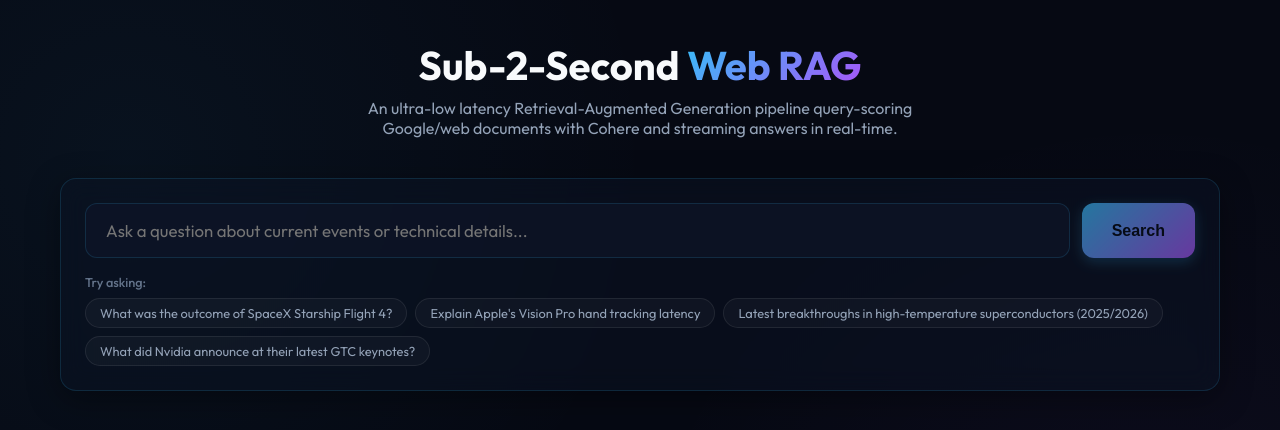
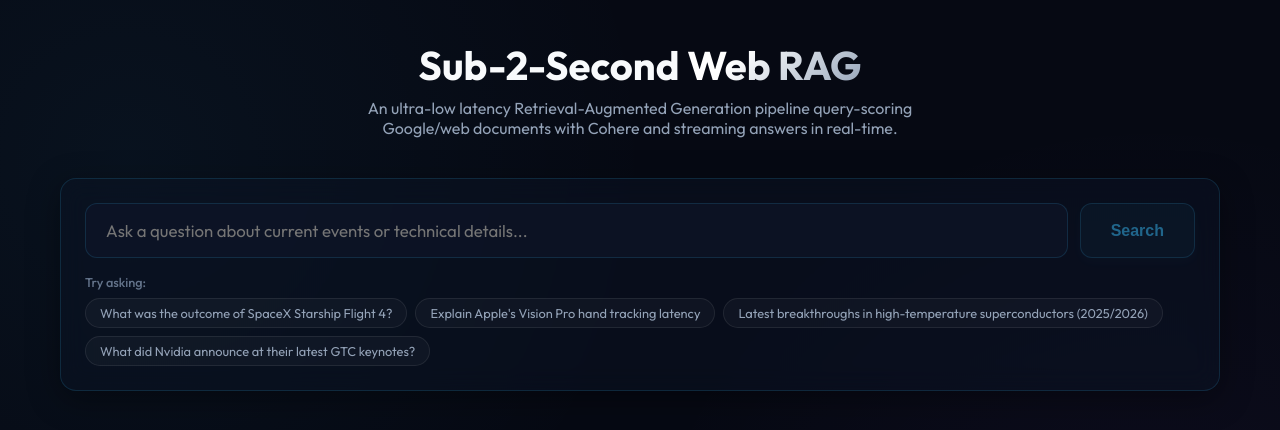
Before and after one commit to leovcunha/pulse-rag, a React (Vite) app in the folder client/: page / in a window 1280 px wide. Shown: the top 430 px of the page. Built offline with nearby package versions, Linux system fonts and the light colour scheme; no server answers.

Commit message:
feat(client): implement premium silver header gradient and glassmorphism query button

```diff
--- a/client/src/components/QueryForm.tsx
+++ b/client/src/components/QueryForm.tsx
@@ -64,19 +64,7 @@
         <button
           type="submit"
           disabled={!query.trim() || isProcessing}
-          style={{
-            padding: '0 30px',
-            fontSize: '1rem',
-            fontWeight: 600,
-            borderRadius: '12px',
-            border: 'none',
-            background: 'linear-gradient(135deg, var(--accent-primary) 0%, var(--accent-secondary) 100%)',
-            color: 'var(--bg-main)',
-            cursor: 'pointer',
-            opacity: !query.trim() || isProcessing ? 0.6 : 1,
-            transition: 'opacity 0.2s',
-            boxShadow: '0 4px 14px rgba(56, 189, 248, 0.3)'
-          }}
+          className="btn-premium"
           id="submit-btn"
         >
           {isProcessing ? 'Processing...' : 'Search'}
--- a/client/src/index.css
+++ b/client/src/index.css
@@ -182,7 +182,7 @@
 
 /* Gradient text accent */
 .gradient-text {
-  background: linear-gradient(135deg, var(--accent-primary) 0%, var(--accent-secondary) 100%);
+  background: linear-gradient(135deg, #ffffff 30%, var(--text-secondary) 100%);
   -webkit-background-clip: text;
   -webkit-text-fill-color: transparent;
 }
@@ -210,3 +210,30 @@
   word-break: break-word;
   overflow-wrap: break-word;
 }
+
+/* Glassmorphism Interactive Button */
+.btn-premium {
+  padding: 0 30px;
+  font-size: 1rem;
+  font-weight: 600;
+  border-radius: 12px;
+  border: 1px solid rgba(56, 189, 248, 0.3);
+  background: rgba(56, 189, 248, 0.08);
+  color: var(--accent-primary);
+  cursor: pointer;
+  box-shadow: 0 4px 12px rgba(56, 189, 248, 0.05);
+  transition: all var(--transition-fast);
+  outline: none;
+}
+
+.btn-premium:hover:not(:disabled) {
+  background: var(--accent-primary);
+  color: var(--bg-main);
+  box-shadow: 0 4px 20px rgba(56, 189, 248, 0.35);
+  transform: translateY(-1px);
+}
+
+.btn-premium:disabled {
+  opacity: 0.5;
+  cursor: not-allowed;
+}
```
